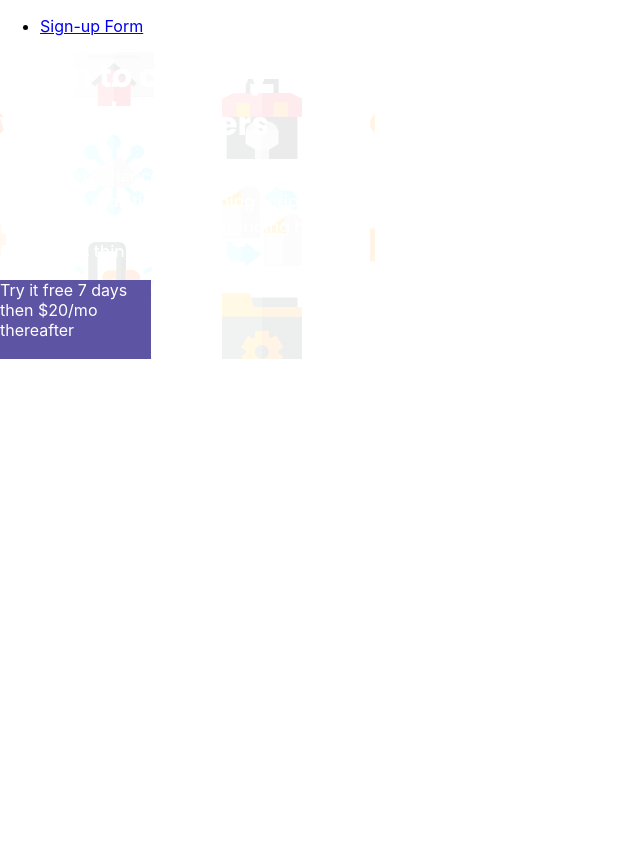
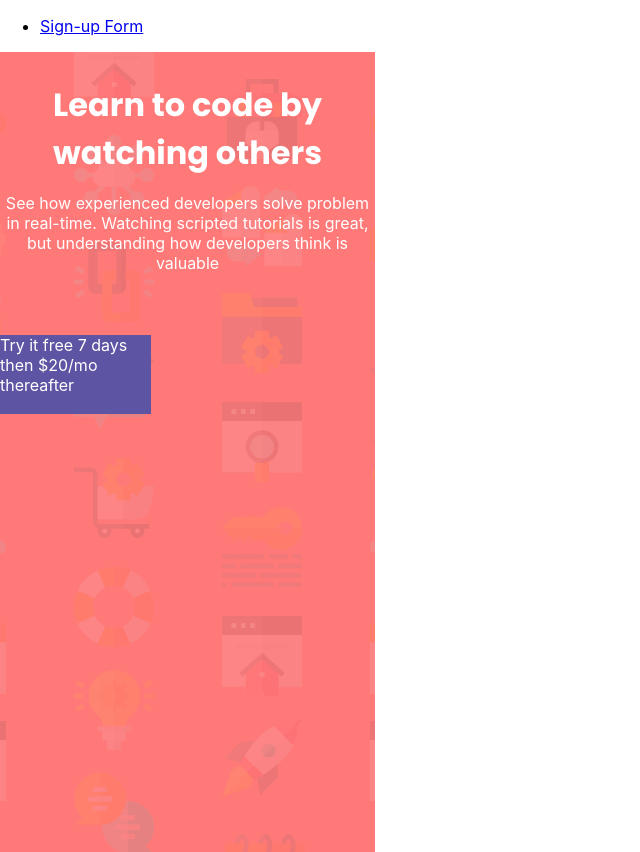
Before and after one commit to TaraTrody/frontend-react-challenges, a React (Create React App) app: page /signup in a window 1280 px wide. Shown: the whole page, without its empty margins (0-640 px from the left). Built offline with nearby package versions, Linux system fonts and the light colour scheme; a web font is replaced by a local one.

Commit message:
remove overlay div

```diff
--- a/src/sign-up_form/Signup.jsx
+++ b/src/sign-up_form/Signup.jsx
@@ -5,14 +5,13 @@ import img from "../assets/images/bg-intro-mobile.png";
 const Signup = () => {
   return (
     <Container>
-      <Overlay>
       <TitleWrapper>
         <TitleText>
           <h1>Learn to code by watching others</h1>
           <p>
-              See how experienced developers solve problem in real-time.
-              Watching scripted tutorials is great, but understanding how
-              developers think is valuable
+            See how experienced developers solve problem in real-time. Watching
+            scripted tutorials is great, but understanding how developers think
+            is valuable
           </p>
         </TitleText>
       </TitleWrapper>
@@ -22,7 +21,6 @@ const Signup = () => {
         </Box>
       </BoxWrapper>
       <FormWrapper></FormWrapper>
-      </Overlay>
     </Container>
   );
 };
@@ -30,41 +28,48 @@ const Signup = () => {
 export default Signup;
 
 const Container = styled.div`
+  background-color: #ff7979;
+  background-image: url(${img});
+  width: 375px;
+  height: 100vh;
   display: grid;
-  grid-template-rows: 2fr 1fr 3fr;
-  grid-template-areas: "TitleWrapper"
+  grid-template-rows: 1fr 1fr 1fr;
+  grid-template-areas:
     "TitleWrapper"
     "BoxWrapper"
-                       "FormWrapper"
-  background-color: rgba(255, 121, 121, 1);
-  width: 375px;
-  height: 100vh;
+    "FormWrapper";
 `;
 
-const Overlay = styled.div`
-  background: url(${img});
-  width: 100%;
-  height: 100%;
-`;
+// const Overlay = styled.div`
+//   background: url(${img});
+//   width: 100%;
+//   height: 100%;
+// `;
 
 const TitleWrapper = styled.div`
   grid-area: TitleWrapper;
+  align-self: center;
+`;
+
+const BoxWrapper = styled.div`
+  grid-area: BoxWrapper;
+`;
+
+const FormWrapper = styled.div`
+  grid-area: FormWrapper;
 `;
 
 const TitleText = styled.div`
   color: #fff;
+  text-align: center;
 
   h1 {
-    font-weight: 700;
+    // font-weight: 700;
   }
 
   p {
-    font-weight: 500;
+    // font-weight: 500;
   }
-`;
-
-const BoxWrapper = styled.div`
-  grid-area: BoxWrapper;
 `;
 
 const Box = styled.div`
@@ -73,7 +78,3 @@ const Box = styled.div`
   height: 79px;
   color: #fff;
 `;
-
-const FormWrapper = styled.div`
-  grid-area: FormWrapper;
-`;
```
Lines whose indentation alone changed are shown as unchanged.
